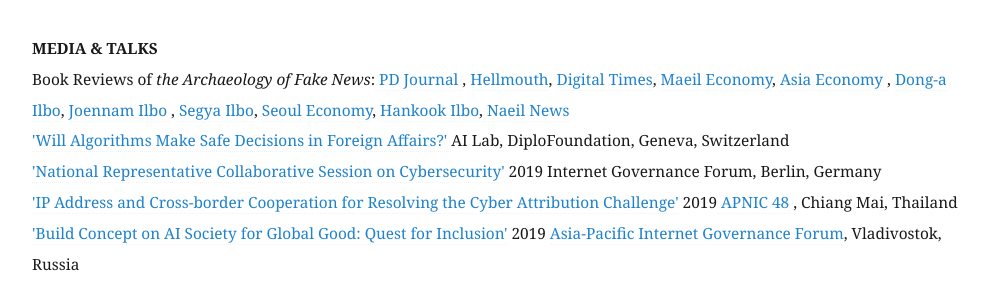
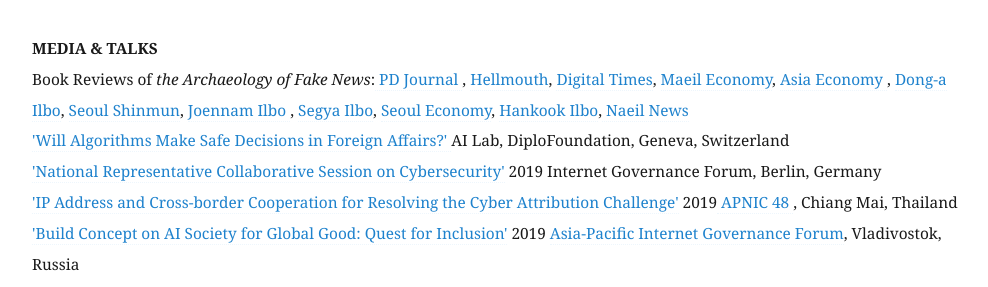
Before and after one commit to eunchangchoi/eunchangchoi.github.io, a Jekyll site: the page built from index.md, in a window 1280 px wide and 900 px high, scrolled down 1772 px. Shown: the part 160-447 px from the top of the window, without its empty margins (68-1056 px from the left). Built offline with Jekyll 4.4.1, drawn with Linux system fonts in a browser that asks for light colours.

Commit message:
Update index.md

```diff
--- a/index.md
+++ b/index.md
@@ -27,7 +27,7 @@
    <br>
 
  <strong> MEDIA & TALKS </strong> <br>
-Book Reviews of<i> the Archaeology of Fake News</i>:<a href="https://www.pdjournal.com/news/articleView.html?idxno=71119"> PD Journal </a>, <a href="https://www.youtube.com/watch?v=MpeoOBXadZ8&feature=youtu.be&t=241"> Hellmouth</a>, <a href="http://www.dt.co.kr/contents.html?article_no=2020030302103869061001"> Digital Times</a>, <a href="https://www.mk.co.kr/news/culture/view/2020/02/155878">Maeil Economy</a>, <a href="https://www.asiae.co.kr/article/2020022811050161321&mobile=Y"> Asia Economy </a>, <a href="http://www.donga.com/news/article/all/20200216/99724450/1"> Dong-a Ilbo</a>, <a href="https://www.jnilbo.com/2020/02/20/2020022015101829561/">Joennam Ilbo </a>, <a href="http://www.segye.com/newsView/20200214510584?OutUrl=naver"> Segya Ilbo</a>, <a href="https://www.sedaily.com/NewsVIew/1YYX4ZYYI0"> Seoul Economy</a>, <a href="https://www.hankookilbo.com/News/Read/202002131753026467">Hankook Ilbo</a>,<a href="https://www.naeil.com/news_view/?id_art=341418"> Naeil News </a> <br>
+Book Reviews of<i> the Archaeology of Fake News</i>:<a href="https://www.pdjournal.com/news/articleView.html?idxno=71119"> PD Journal </a>, <a href="https://www.youtube.com/watch?v=MpeoOBXadZ8&feature=youtu.be&t=241"> Hellmouth</a>, <a href="http://www.dt.co.kr/contents.html?article_no=2020030302103869061001"> Digital Times</a>, <a href="https://www.mk.co.kr/news/culture/view/2020/02/155878">Maeil Economy</a>, <a href="https://www.asiae.co.kr/article/2020022811050161321&mobile=Y"> Asia Economy </a>, <a href="http://www.donga.com/news/article/all/20200216/99724450/1"> Dong-a Ilbo</a>, <a href="https://www.seoul.co.kr/news/newsView.php?id=20200313020005&wlog_tag3=naver"> Seoul Shinmun</a>, <a href="https://www.jnilbo.com/2020/02/20/2020022015101829561/">Joennam Ilbo </a>, <a href="http://www.segye.com/newsView/20200214510584?OutUrl=naver"> Segya Ilbo</a>, <a href="https://www.sedaily.com/NewsVIew/1YYX4ZYYI0"> Seoul Economy</a>, <a href="https://www.hankookilbo.com/News/Read/202002131753026467">Hankook Ilbo</a>,<a href="https://www.naeil.com/news_view/?id_art=341418"> Naeil News </a> <br>
  <a href="https://www.diplomacy.edu/blog/will-algorithms-make-safe-decisions-foreign-affairs">'Will Algorithms Make Safe Decisions in Foreign Affairs?' </a> AI Lab, DiploFoundation, Geneva, Switzerland <br>
 <a href="https://www.youtube.com/watch?v=nsZJaB3fx0E&feature=youtu.be&t=1689">'National Representative Collaborative Session on Cybersecurity'</a> 2019 Internet Governance Forum, Berlin, Germany <br>
 <a href="https://youtu.be/uRsC_ypHGCg?t=1336">'IP Address and Cross-border Cooperation for Resolving the Cyber Attribution Challenge'</a> 2019<a href="https://conference.apnic.net/48/program/schedule/#/day/6/cooperation-sig"> APNIC 48 </a>, Chiang Mai, Thailand<br>
```
